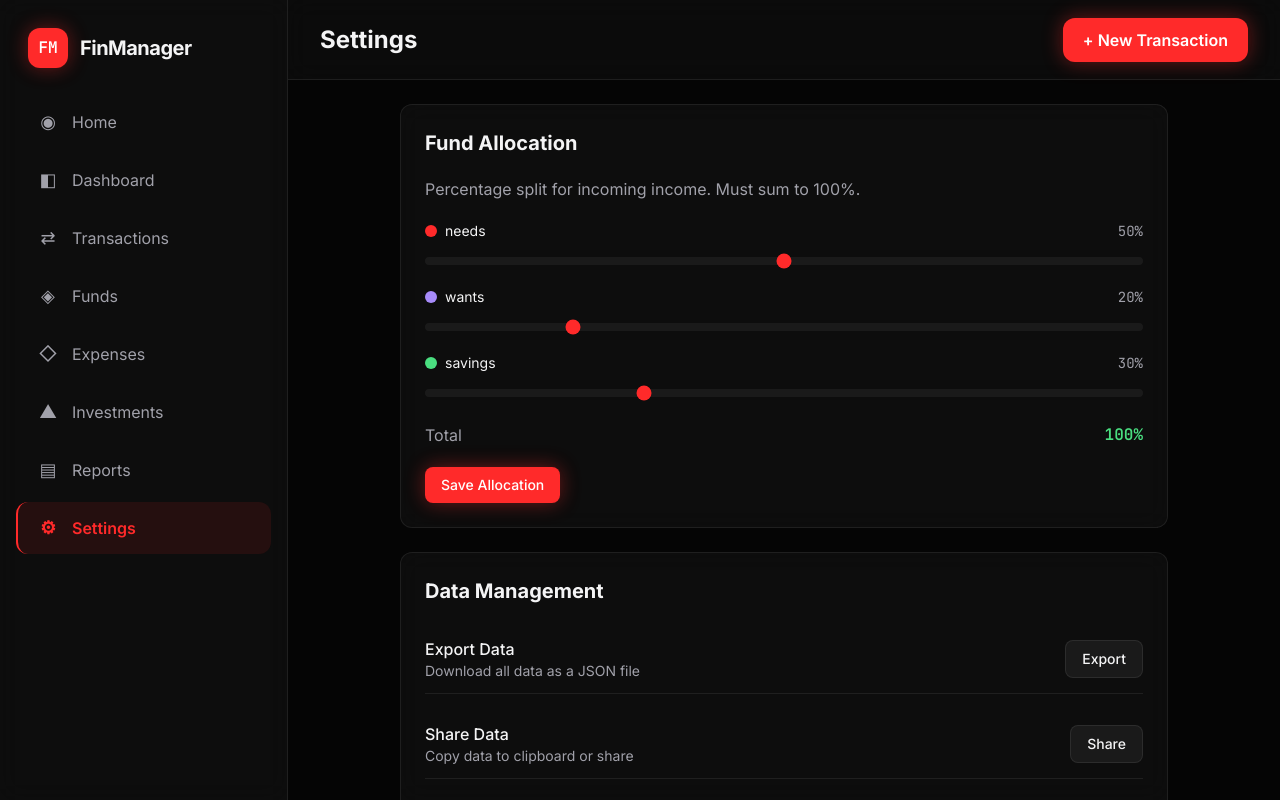
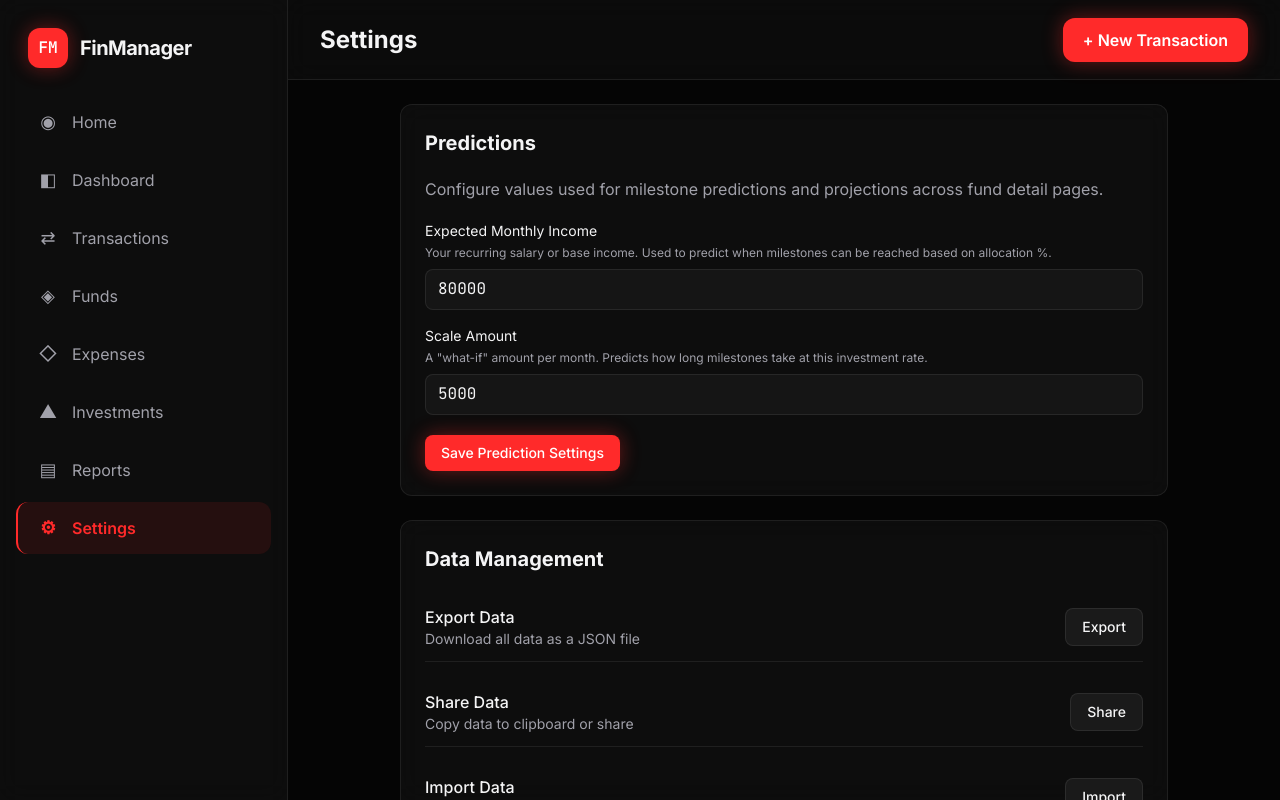
Before and after one commit to rithikrathan/fin, a React (Vite) app: page /settings in a window 1280 px wide. Built offline with nearby package versions, Linux system fonts and the light colour scheme.

Commit message:
[llm] change: SettingsPage — predictions card, remove allocation section

```diff
--- a/src/pages/SettingsPage.tsx
+++ b/src/pages/SettingsPage.tsx
@@ -73,62 +73,67 @@ export default function SettingsPage() {
     showToast('Transactions cleared, fund balances preserved');
   };
 
-  const [pctValues, setPctValues] = useState<Record<number, string>>(
-    Object.fromEntries(state.funds.map((f) => [f.id, String(f.allocation_pct)]))
-  );
+  // ── Predictions settings ──
+  const [incomeInput, setIncomeInput] = useState(String(state.settings.expected_monthly_income || ''));
+  const [scaleInput, setScaleInput] = useState(String(state.settings.scale_amount || ''));
 
-  const totalPct = Object.values(pctValues).reduce((s, v) => s + (parseFloat(v) || 0), 0);
-  const pctValid = totalPct === 100;
-
-  const savePercentages = () => {
-    if (!pctValid) return;
-    for (const fund of state.funds) {
-      const val = parseFloat(pctValues[fund.id]);
-      if (isNaN(val)) continue;
-      dispatch({ type: 'UPDATE_FUND', payload: { ...fund, allocation_pct: round2(val) } });
-    }
-    showToast('Allocation saved');
+  const savePredictions = () => {
+    dispatch({
+      type: 'UPDATE_SETTINGS',
+      payload: {
+        expected_monthly_income: round2(parseFloat(incomeInput) || 0),
+        scale_amount: round2(parseFloat(scaleInput) || 0),
+      },
+    });
+    showToast('Prediction settings saved');
   };
 
   return (
     <div className="max-w-3xl mx-auto space-y-6">
+      {/* ── Predictions ── */}
       <Card className="p-6">
-        <h3 className="text-xl font-bold text-txt-primary mb-5">Fund Allocation</h3>
+        <h3 className="text-xl font-bold text-txt-primary mb-5">Predictions</h3>
         <p className="text-base text-txt-secondary mb-5">
-          Percentage split for incoming income. Must sum to 100%.
+          Configure values used for milestone predictions and projections across fund detail pages.
         </p>
-        <div className="space-y-4 mb-5">
-          {state.funds.map((f) => (
-            <div key={f.id}>
-              <div className="flex items-center justify-between mb-1.5">
-                <div className="flex items-center gap-2">
-                  <div className="h-3 w-3 rounded-full" style={{ backgroundColor: f.color }} />
-                  <label className="text-sm text-txt-primary">{f.name}</label>
-                </div>
-                <span className="font-mono text-sm text-txt-secondary">{pctValues[f.id] || 0}%</span>
-              </div>
-              <input
-                type="range"
-                min="0"
-                max="100"
-                value={pctValues[f.id] || 0}
-                onChange={(e) => setPctValues((prev) => ({ ...prev, [f.id]: e.target.value }))}
-                className="w-full h-2 rounded-full appearance-none bg-white/[0.06] accent-brand cursor-pointer"
-              />
-            </div>
-          ))}
+        <div className="space-y-4">
+          <div>
+            <label className="block text-sm text-txt-primary mb-1">Expected Monthly Income</label>
+            <p className="text-xs text-txt-secondary mb-2">
+              Your recurring salary or base income. Used to predict when milestones can be reached based on allocation %.
+            </p>
+            <input
+              type="number"
+              value={incomeInput}
+              onChange={(e) => setIncomeInput(e.target.value)}
+              placeholder="e.g. 80000"
+              min="0"
+              className="w-full bg-white/[0.04] border border-border-subtle rounded-lg px-3 py-2 text-sm text-txt-primary font-mono placeholder:text-txt-secondary/50 outline-none focus:border-brand/50 transition-colors"
+            />
+          </div>
+          <div>
+            <label className="block text-sm text-txt-primary mb-1">Scale Amount</label>
+            <p className="text-xs text-txt-secondary mb-2">
+              A "what-if" amount per month. Predicts how long milestones take at this investment rate.
+            </p>
+            <input
+              type="number"
+              value={scaleInput}
+              onChange={(e) => setScaleInput(e.target.value)}
+              placeholder="e.g. 5000"
+              min="0"
+              className="w-full bg-white/[0.04] border border-border-subtle rounded-lg px-3 py-2 text-sm text-txt-primary font-mono placeholder:text-txt-secondary/50 outline-none focus:border-brand/50 transition-colors"
+            />
+          </div>
         </div>
-        <div className="flex items-center justify-between mb-5">
-          <span className="text-base text-txt-secondary">Total</span>
-          <span className={`font-mono text-base font-semibold ${pctValid ? 'text-gain' : 'text-loss'}`}>
-            {totalPct}%
-          </span>
+        <div className="mt-5">
+          <Button variant="primary" onClick={savePredictions}>
+            Save Prediction Settings
+          </Button>
         </div>
-        <Button variant="primary" onClick={savePercentages} disabled={!pctValid}>
-          Save Allocation
-        </Button>
       </Card>
 
+      {/* ── Data Management ── */}
       <Card className="p-6">
         <h3 className="text-xl font-bold text-txt-primary mb-5">Data Management</h3>
 
@@ -198,6 +203,7 @@ export default function SettingsPage() {
         </div>
       </Card>
 
+      {/* ── About ── */}
       <Card className="p-6">
         <h3 className="text-xl font-bold text-txt-primary mb-3">About</h3>
         <div className="space-y-2 text-base text-txt-secondary">
```
